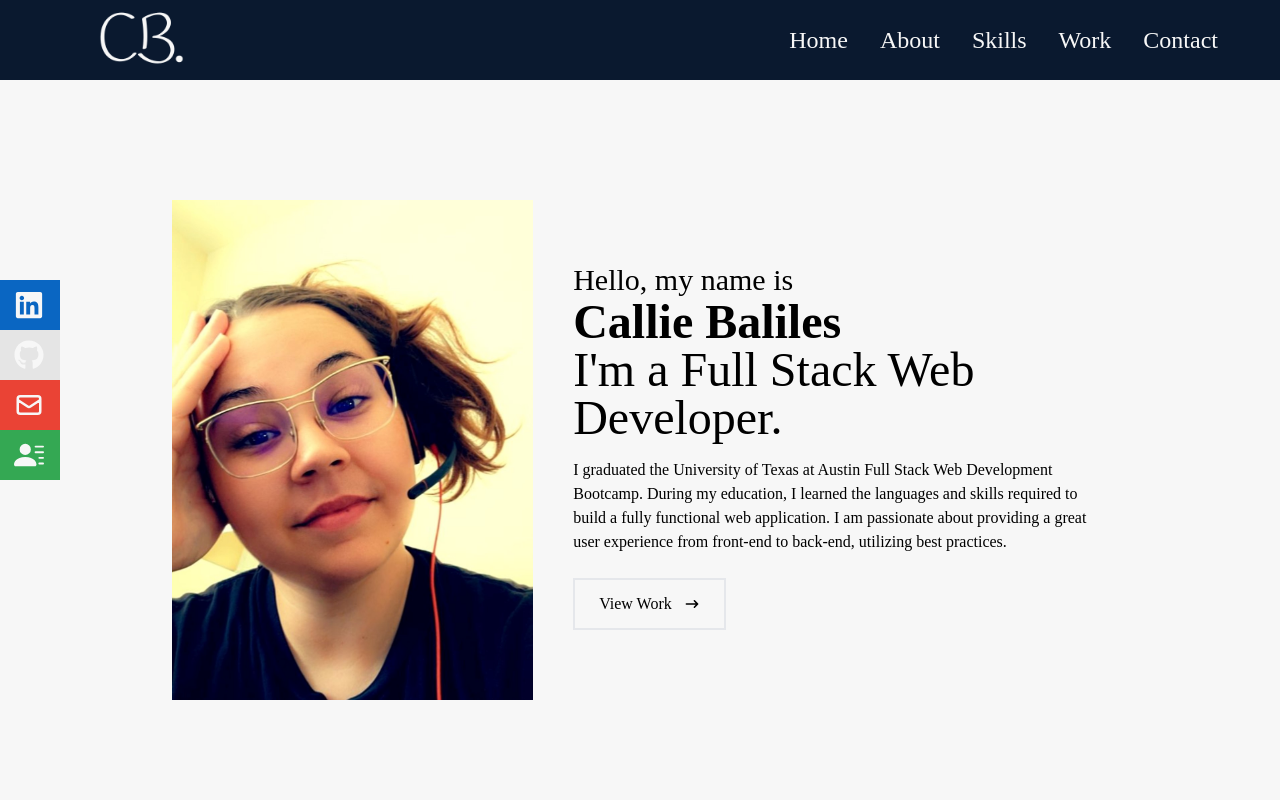
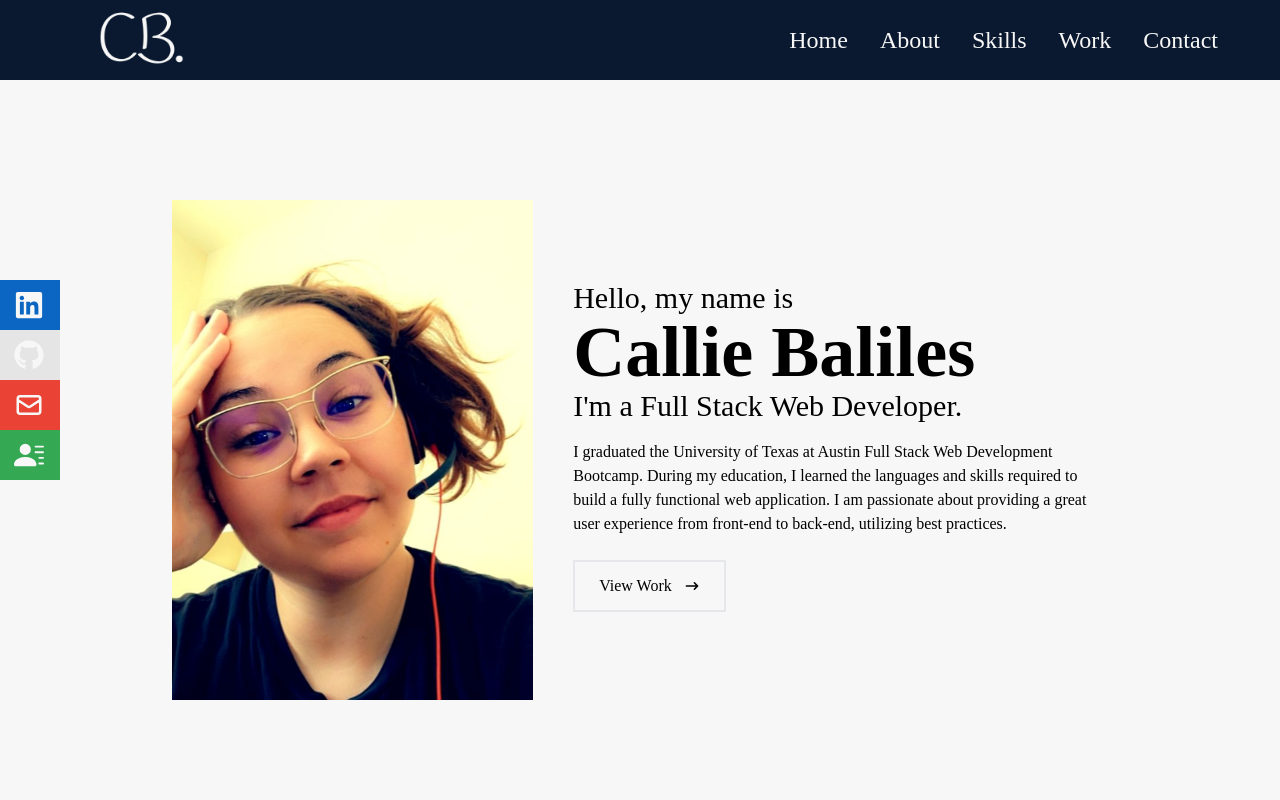
Before and after one commit to CalCar0707/W20C-reactportfolio, a React (Create React App) app: page / in a window 1280 px wide. Shown: the top 800 px of the page. Built offline with nearby package versions, Linux system fonts and the light colour scheme.

Commit message:
fixed text sizing in home

```diff
--- a/src/components/Home.js
+++ b/src/components/Home.js
@@ -15,8 +15,8 @@ export default function Home(){
                 <div className='flex flex-col justify-center '>
                 <p className='text-3xl'>Hello, my name is</p>
 
-                <h1 className='text-7xl sm:text-5xl font-bold'>Callie Baliles</h1>
-                <h2 className='text-3xl sm:text-5xl'>I'm a Full Stack Web Developer.</h2>
+                <h1 className='text-5xl sm:text-7xl font-bold'>Callie Baliles</h1>
+                <h2 className='text-3xl '>I'm a Full Stack Web Developer.</h2>
                 <p className='text-1xl py-4 max-w-[700px]'>   I graduated the University of Texas at Austin Full Stack Web Development Bootcamp. During my education,
                 I learned the languages and skills required to build a fully functional web application. I am passionate about
                 providing a great user experience from front-end to back-end, utilizing best practices.</p>
```
